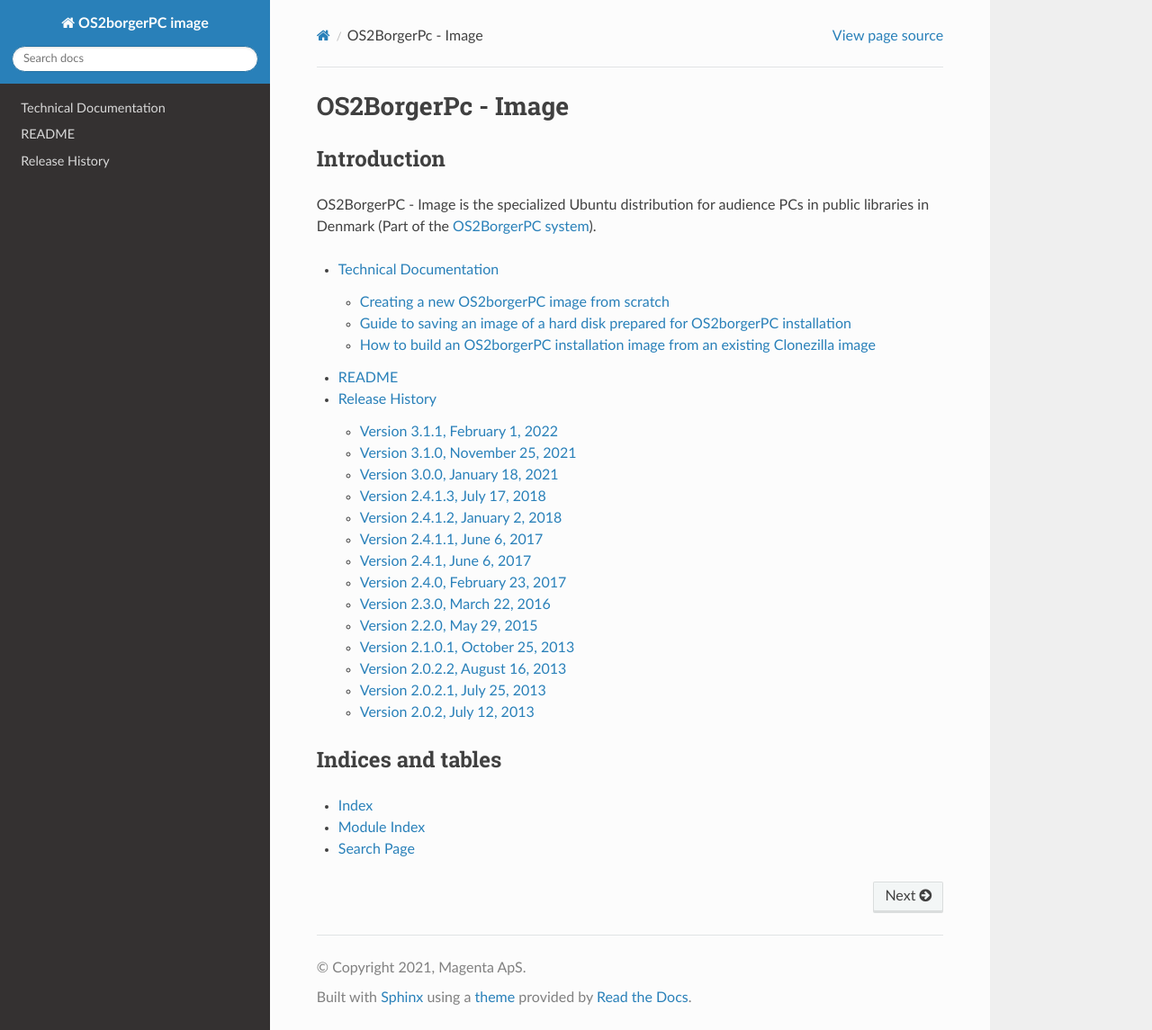
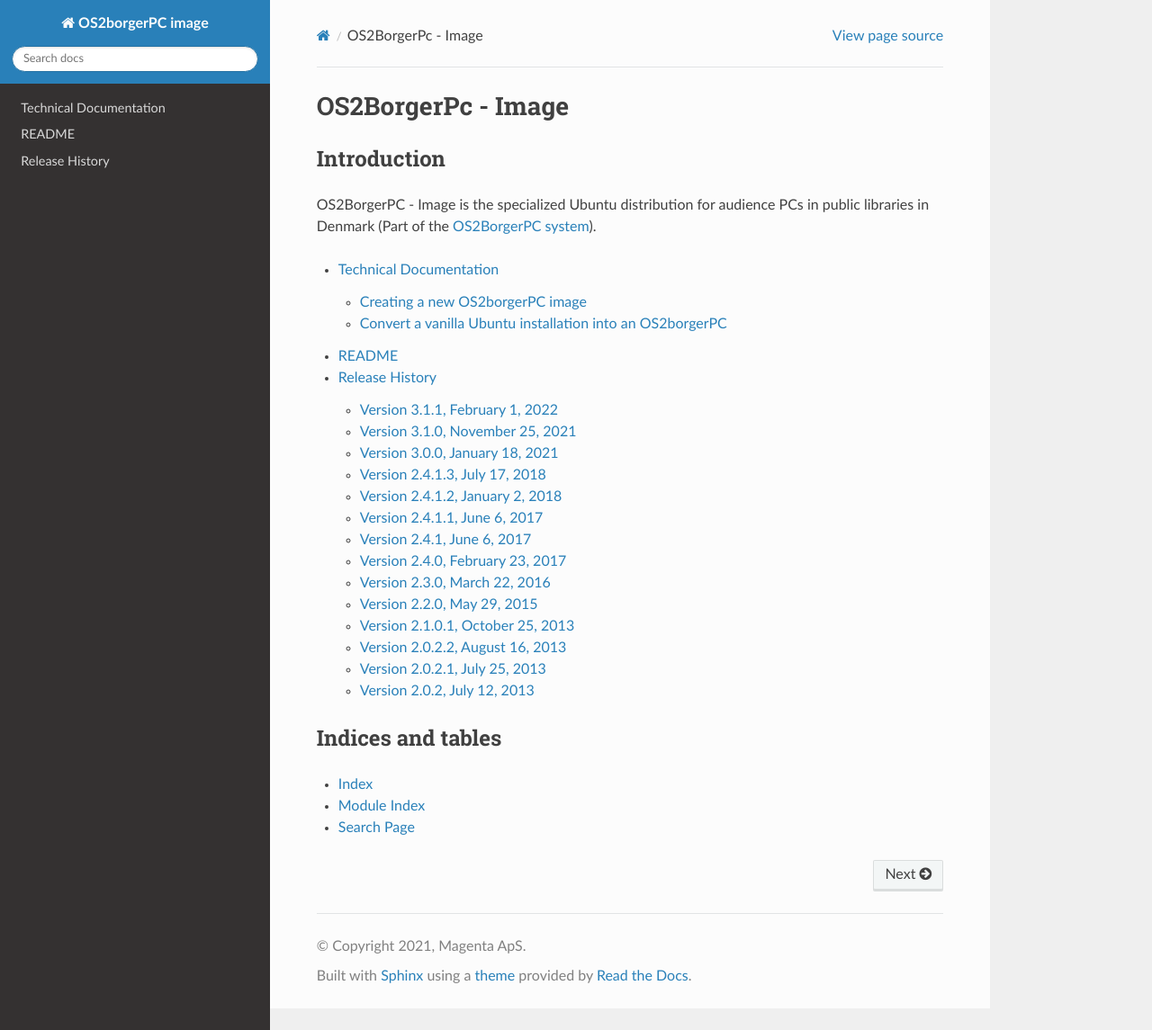
Before and after one commit to OS2borgerPC/os2borgerpc-image, a Sphinx documentation site: the page built from docs/source/index.rst, in a window 1280 px wide and 1145 px high. Shown: the whole window at 90% size. Built offline with Sphinx 7.4.7 and the Read the Docs theme 2.0.0, drawn with Linux system fonts in a browser that asks for light colours; part of the change alters nothing that is shown.

```diff
--- a/docs/source/dev.rst
+++ b/docs/source/dev.rst
@@ -2,8 +2,35 @@ Technical Documentation
 =======================
 
 
-Creating a new OS2borgerPC image from scratch
-*********************************************
+********************************
+Creating a new OS2borgerPC image
+********************************
+
+PREREQUISITES: squashfs-tools genisoimage p7zip-full xorriso isolinux
+
+# Resources about how to build or tweak this:
+
+- https://help.ubuntu.com/community/LiveCDCustomization
+- https://wiki.ubuntu.com/UbiquityAutomation
+- https://wiki.ubuntu.com/DesktopCDOptions
+- https://help.ubuntu.com/lts/installation-guide/amd64/apbs01.html
+
+cd to the ``image`` directory:
+$ cd image
+
+From this directory, run the following command:
+
+$ ./build_os2borgerpc_image.sh iso_path image_name
+
+"iso_path" is a path to the ISO image to be remastered.
+
+"image_name" is the name of the output image, e.g. "OS2borgerPC-x.y.z". The
+output ISO file will be called "$image_name".iso.
+
+
+*********************************************************
+Convert a vanilla Ubuntu installation into an OS2borgerPC
+*********************************************************
 
 Start installing a vanilla Ubuntu system - Ubuntu 20.04 in the
 present example. Install on a virtual or physical machine. If
@@ -22,108 +49,24 @@ can be whatever you want
 Enter the standard OS2borgerPC password (if you don't know it, ask
 someone or choose your own).
 
-To install OS2borgerPC, you need the ``os2borgerpc_installation.sh``
+To install OS2borgerPC, you need the ``prepare_os2borgerpc.sh``
 file. You'll find it in this repository, in
-``image/scripts/os2borgerpc_installation.sh``. You can also read
+``image/build/prepare_os2borgerpc.sh``. You can also read
 that file and perform the commands manually, step by step.
-
-If this installation is for a clonezilla image, you'll probably want
-to open ``os2borgerpc_installation.sh`` and remove the reboot
-command at line 41.
 
 Change execution rights for the installation file. Open a terminal:
 
 .. code-block:: bash
 
-	sudo chmod +x os2borgerpc_installation.sh
+	sudo chmod +x prepare_os2borgerpc.sh
 
 Start the installation:
 
 .. code-block:: bash
 
-	./os2borgerpc_installation.sh
+	./prepare_os2borgerpc.sh
 
-Now the system is ready to be cloned as a Clonezilla image or
-to be connected to the admin system.
+Now the system is ready to be connected to the admin system.
 
-When the system is rebooted the system will log in as superuser so
-the "Færdiggør os2borgerpc installation" can be executed.
-
-If it is for a CloneZilla image, boot up the system with a CloneZilla
-live CD and clone an image, e.g. to your own /home/partimag using SSHFS.
-
-See the separate guide on how to do this.
-
-
-Guide to saving an image of a hard disk prepared for OS2borgerPC installation
-*****************************************************************************
-
-To save a hard disk image for use in creating an OS2borgerPC installation disk,
-download a Clonezilla iso from http://clonezilla.org/ and boot it on the
-machine with the hard disk.
-Then follow the guide at
-
-https://clonezilla.org/show-live-doc-content.php?topic=clonezilla-live/doc/01_Save_disk_image
-
-but choose to save a single partition instead of the whole disk. The partition
-you want to save is the main partition you installed Ubuntu on and is probably
-called sda1.
-
-Once the disk image has been saved, it can be used to create an installation
-disk. See the sections `How to build an OS2borgerPC installation image from an existing Clonezilla image`_
-for more information.
-
-
-How to build an OS2borgerPC installation image from an existing Clonezilla image
-********************************************************************************
-
-Check out the code
-
-.. code-block:: bash
-
-	git clone https://github.com/OS2borgerPC/image.git
-	cd image
-
-
-Download a stable Clonezilla live archive
-
-The download link is
-https://clonezilla.org/downloads/download.php?branch=stable. (These
-instructions have worked with versions 2.5.6-22 and 2.6.0-37.)
-
-Unzip this archive to a new folder with the name of the image you
-want to create
-
-.. code-block:: bash
-
-	unzip path/to/clonezilla-live.zip -d OS2borgerPC_x.y.z/
-
-where "x.y.z" correspond to the Semantic Versioning version of this
-release, with any additional identifiers as desired (e.g., "rc")
-.
-Overwrite parts of Clonezilla with OS2borgerPC-specific configuration
-files
-
-.. code-block:: bash
-
-	./image/scripts/do_overwrite_clonezilla.sh OS2borgerPC_x.y.z/
-
-
-Copy the OS2borgerPC hard disk image files to the `bibos-images/bibos_default/` directory
-
-.. code-block:: bash
-
-	cp -r /path/to/image/* OS2borgerPC_x.y.z/os2borgerpc-images/os2borgerpc_default/
-
-
-Create an ISO image from it
-
-.. code-block:: bash
-
-	./image/scripts/make_bootable_iso.sh OS2borgerPC_x.y.z
-
-
-The resulting ISO image is a working boot disk, supporting both modern
-EFI and traditional `isohybrid`-based boot processes, and can be written
-directly to a USB stick or used as a CD-ROM image to set up a virtual
-machine.
+When the system is rebooted the system log in as superuser so
+the "Registrer i OS2borgerPC Admin" script can be executed from the Desktop.
```
Also changed, not shown: 3 other files.
